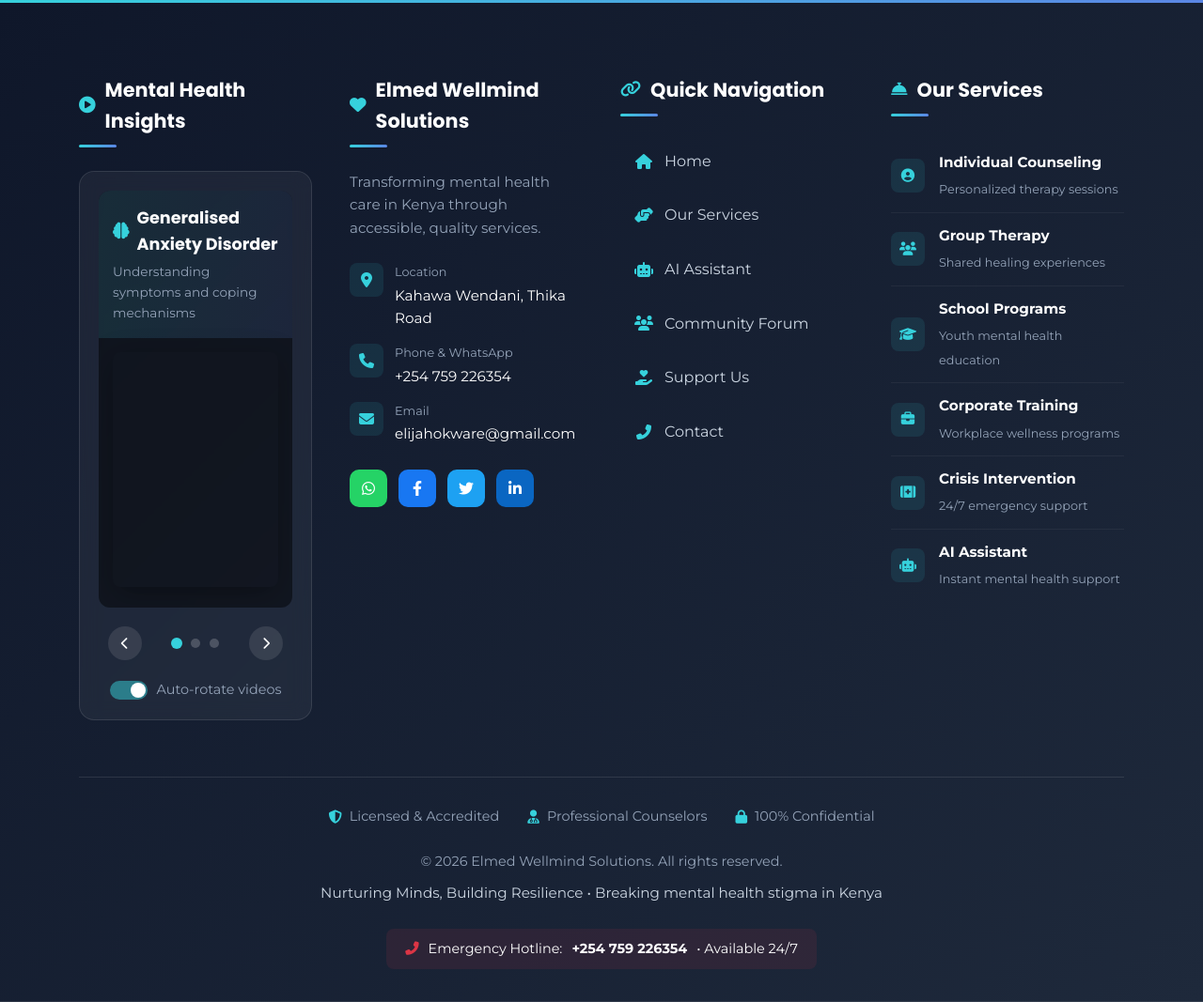
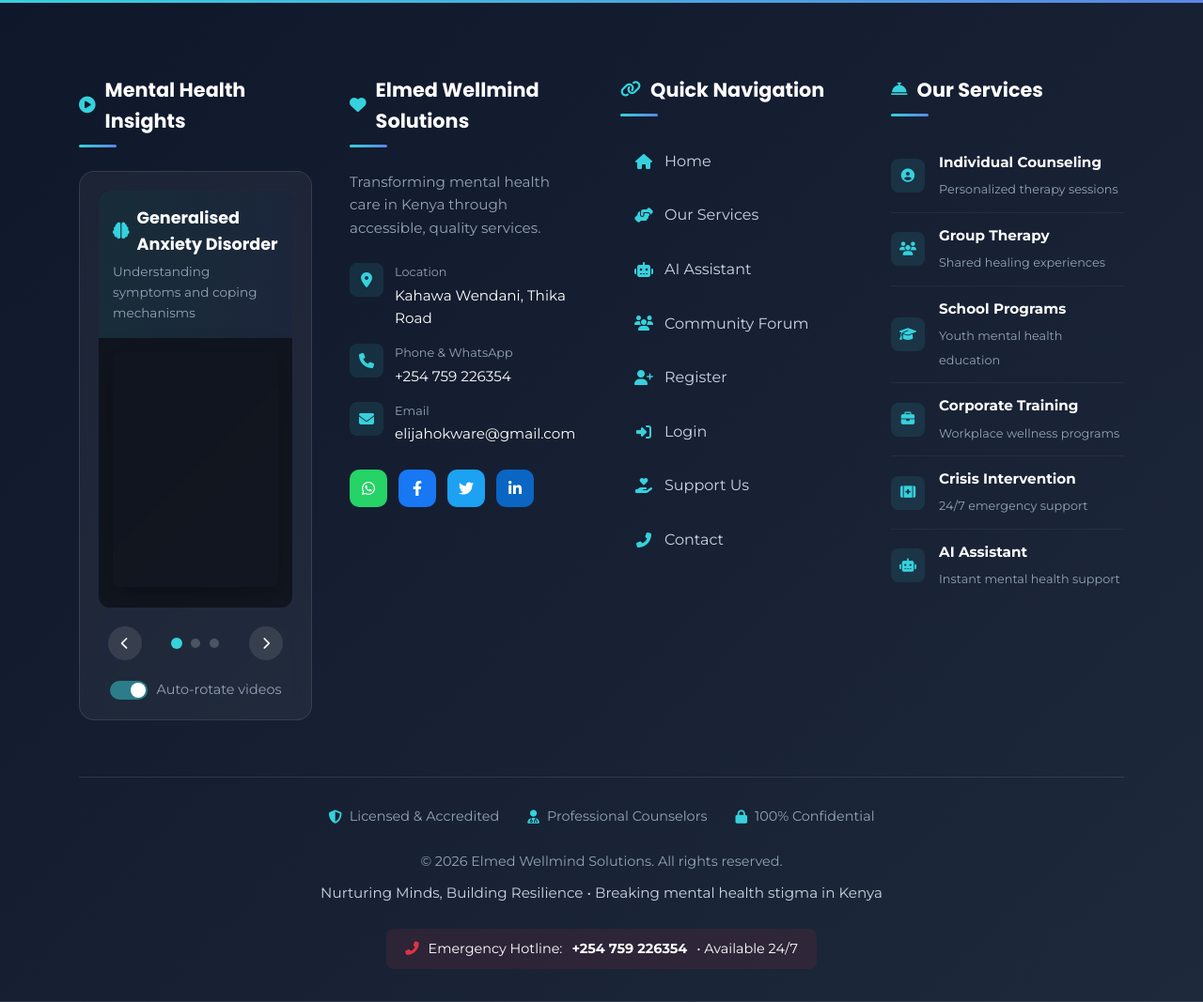
Before and after one commit to evansochadeka/ElmedWellmindSolutions, a Flask app: page /auth/login in a window 1280 px wide. Shown: the part 966-2033 px from the top of the page at 94% size. Run offline with Flask 3, Linux system fonts and the light colour scheme; grey boxes are pictures that could not be loaded.

Commit message:
Update footer.html

```diff
--- a/templates/footer.html
+++ b/templates/footer.html
@@ -1,4 +1,4 @@
-<!-- templates/footer.html -->
+<!-- templates/footer.html - COMPLETE WITH ALL FEATURES -->
 <footer>
     <div class="container">
         <div class="footer-container">
@@ -143,7 +143,7 @@
                 <h3><i class="fas fa-link"></i> Quick Navigation</h3>
                 <ul class="footer-links">
                     <li>
-                        <a href="#home">
+                        <a href="/">
                             <i class="fas fa-home"></i>
                             <span>Home</span>
                             <i class="fas fa-arrow-right link-arrow"></i>
@@ -167,6 +167,20 @@
                         <a href="#community">
                             <i class="fas fa-users"></i>
                             <span>Community Forum</span>
+                            <i class="fas fa-arrow-right link-arrow"></i>
+                        </a>
+                    </li>
+                    <li>
+                        <a href="{{ url_for('auth.register') }}">
+                            <i class="fas fa-user-plus"></i>
+                            <span>Register</span>
+                            <i class="fas fa-arrow-right link-arrow"></i>
+                        </a>
+                    </li>
+                    <li>
+                        <a href="{{ url_for('auth.login') }}">
+                            <i class="fas fa-sign-in-alt"></i>
+                            <span>Login</span>
                             <i class="fas fa-arrow-right link-arrow"></i>
                         </a>
                     </li>
@@ -878,8 +892,8 @@
     }
 
     function startAutoPlay() {
-            if (autoPlayToggle.checked) {
-                autoPlayInterval = setInterval(nextSlide, 5000); // Change every 5 seconds
+        if (autoPlayToggle && autoPlayToggle.checked) {
+            autoPlayInterval = setInterval(nextSlide, 5000);
         }
     }
 
@@ -888,17 +902,21 @@
     }
 
     // Event Listeners
+    if (prevBtn) {
         prevBtn.addEventListener('click', () => {
             prevSlide();
             stopAutoPlay();
             startAutoPlay();
         });
+    }
 
+    if (nextBtn) {
         nextBtn.addEventListener('click', () => {
             nextSlide();
             stopAutoPlay();
             startAutoPlay();
         });
+    }
 
     dots.forEach(dot => {
         dot.addEventListener('click', function() {
@@ -909,6 +927,7 @@
         });
     });
 
+    if (autoPlayToggle) {
         autoPlayToggle.addEventListener('change', function() {
             if (this.checked) {
                 startAutoPlay();
@@ -916,11 +935,14 @@
                 stopAutoPlay();
             }
         });
+    }
 
     // Pause auto-play when hovering over video slider
     const videoSlider = document.querySelector('.video-slider-container');
+    if (videoSlider) {
         videoSlider.addEventListener('mouseenter', stopAutoPlay);
         videoSlider.addEventListener('mouseleave', startAutoPlay);
+    }
 
     // Start with first slide and auto-play
     showSlide(0);
```
Lines whose indentation alone changed are shown as unchanged.
